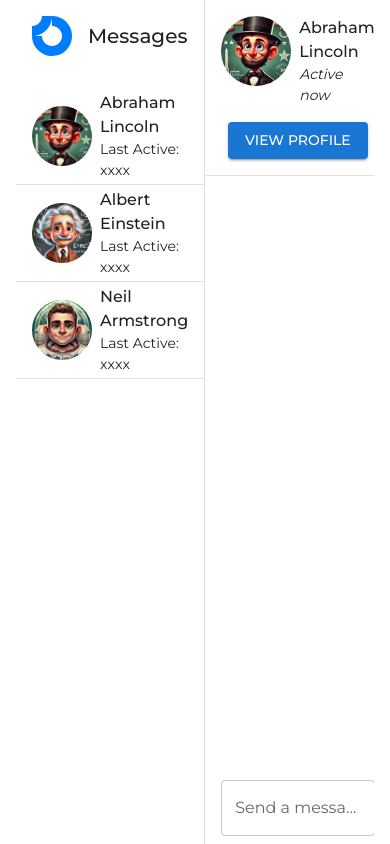
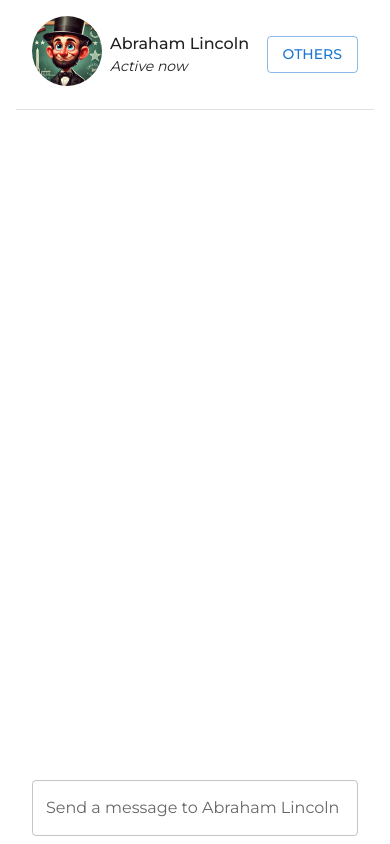
Before and after one commit to tuheli/historical-figures-openai, a React (Vite) app in the folder client/: page /chat in a window 390 px wide. Built offline with nearby package versions, Linux system fonts and the light colour scheme.

Commit message:
UI updates for mobile

```diff
--- a/client/src/components/chat-with-historical-figure/ChatWithHistoricalFigurePage.tsx
+++ b/client/src/components/chat-with-historical-figure/ChatWithHistoricalFigurePage.tsx
@@ -4,18 +4,20 @@ import { Messages } from "./Messages";
 import { SendMessage } from "./SendMessage";
 import { MessageIsLoading } from "./MessageIsLoading";
 import { MessagesDrawer } from "./left-side-drawer/MessagesDrawer";
+import { MessagesDrawerModal } from "./top-section/MessagesDrawerModal";
 
 export const ChatWithHistoricalFigurePage = () => {
   return (
     <>
-      <Container maxWidth="xl">
+      <MessagesDrawerModal />
+      <Container maxWidth={"xl"}>
         <Box>
           <Stack
             sx={{
               flexDirection: "row",
-              height: "calc(100vh - 0px)",
-              maxHeight: "calc(100vh - 0px)",
-              overflow: "auto",
+              height: "calc(100dvh)",
+              // maxHeight: "calc(100vh - 0px)",
+              // overflow: "auto",
             }}
           >
             <Box
@@ -24,6 +26,7 @@ export const ChatWithHistoricalFigurePage = () => {
                 top: 0,
                 borderRight: "1px solid",
                 borderColor: "divider",
+                display: { xs: "none", sm: "none", md: "block" },
               }}
             >
               <MessagesDrawer />
--- a/client/src/components/chat-with-historical-figure/SendMessage.tsx
+++ b/client/src/components/chat-with-historical-figure/SendMessage.tsx
@@ -7,7 +7,6 @@ import {
   startedWaitingForMessage,
 } from "../../features/historicalFigureSlice";
 import { useHistoricalFigure } from "../../hooks/useHistoricalFigure";
-import { MessageIsLoading } from "./MessageIsLoading";
 
 export const SendMessage = () => {
   const [input, setInput] = useState("");
--- a/client/src/components/chat-with-historical-figure/top-section/HistoricalFigureProfile.tsx
+++ b/client/src/components/chat-with-historical-figure/top-section/HistoricalFigureProfile.tsx
@@ -1,15 +1,23 @@
 import { Box, Button, Stack, Typography } from "@mui/material";
 import { useHistoricalFigure } from "../../../hooks/useHistoricalFigure";
 import { ScaleInAnimation } from "../../animation-wrapper/ScaleInAnimation";
+import { useAppDispatch } from "../../../app/hooks";
+import { openedModal } from "../../../features/mobileSlice";
 
 export const HistoricalFigureProfile = () => {
   const { figure } = useHistoricalFigure();
+
+  const dispatch = useAppDispatch();
+
+  const onClickOthers = () => {
+    dispatch(openedModal());
+  };
 
   return (
     <>
       <Stack
         sx={{
-          flexDirection: { xs: "column", sm: "row" },
+          flexDirection: { xs: "row", sm: "row" },
           gap: { xs: 2, sm: 0 },
           justifyContent: "space-between",
           alignItems: "center",
@@ -56,13 +64,8 @@ export const HistoricalFigureProfile = () => {
             </Typography>
           </Stack>
         </Stack>
-        <Button
-          variant="contained"
-          sx={{
-            width: 140,
-          }}
-        >
-          View Profile
+        <Button variant="outlined" onClick={onClickOthers}>
+          Others
         </Button>
       </Stack>
     </>
```
